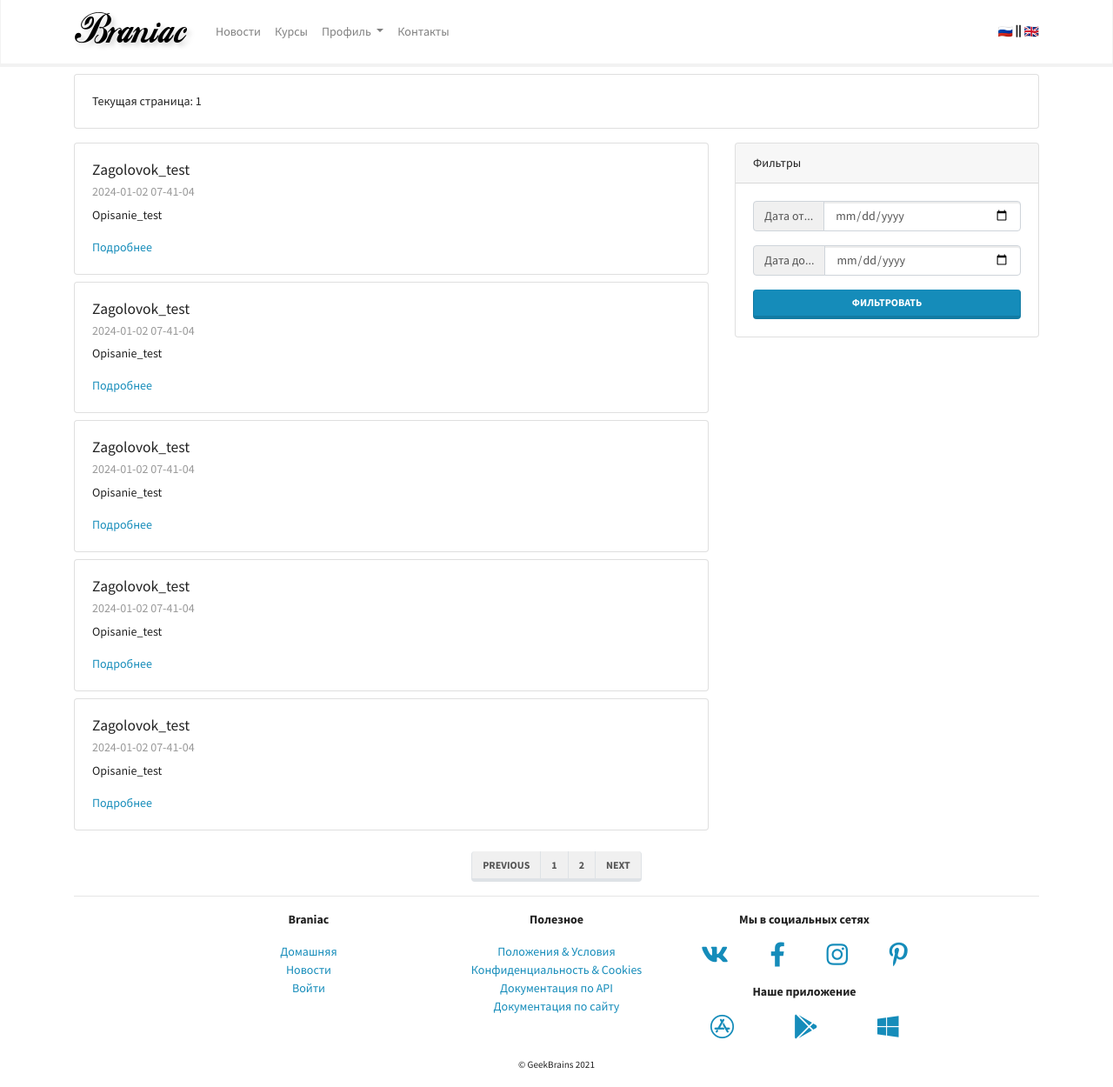
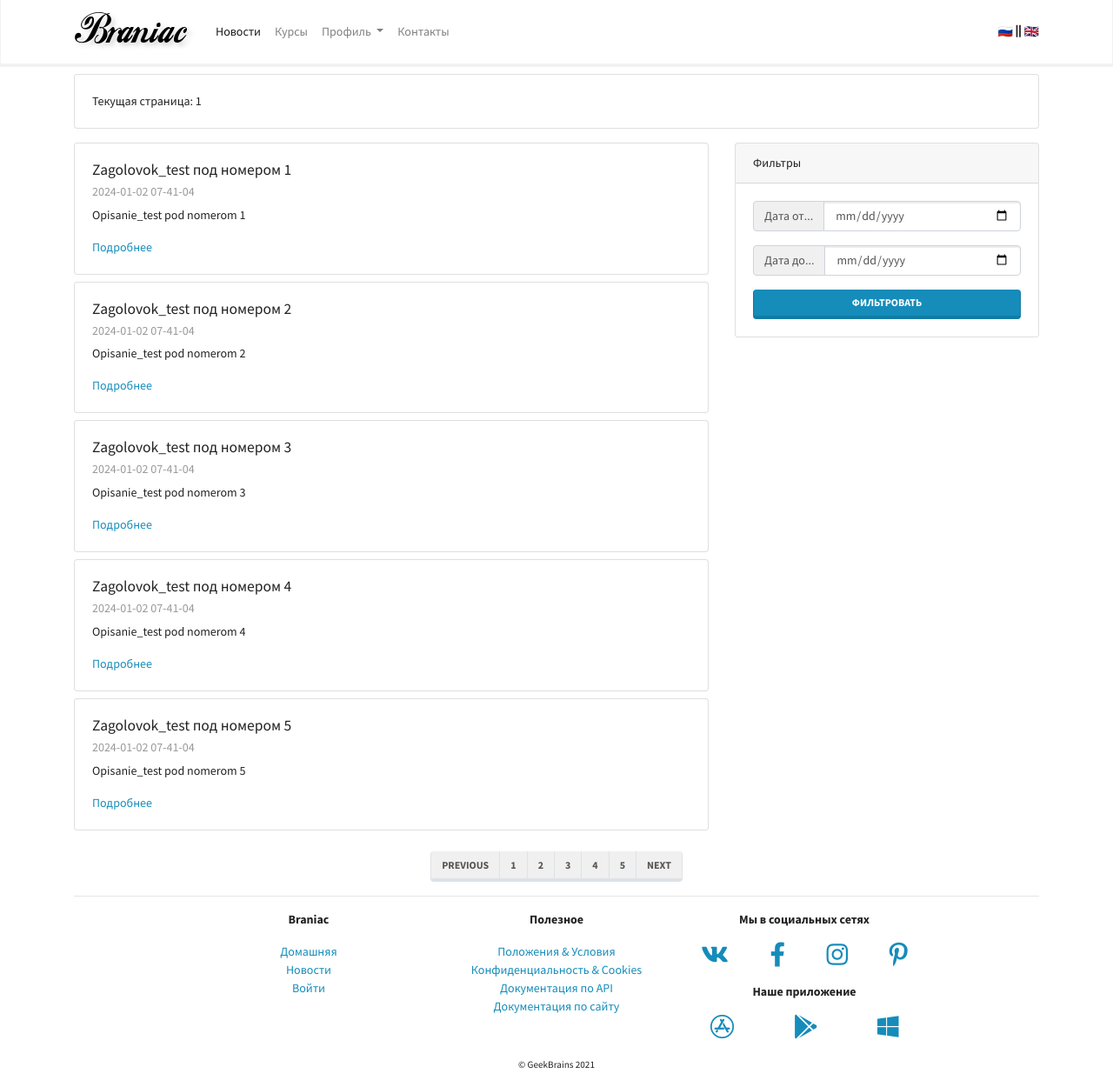
Before and after one commit to YanisMikulskis/BraniacLMS, a Django app: page /mainapp/news/1/ in a window 1280 px wide. Shown: the whole page at 87% size. Run offline with Django 3.2, Linux system fonts and the light colour scheme; some libraries are stand-ins or nearby versions.

Commit message:
lesson_3 upgrade news cards

```diff
--- a/mainapp/templates/mainapp/news.html
+++ b/mainapp/templates/mainapp/news.html
@@ -12,15 +12,24 @@
       </div>
     {% endif %}
 
+    {% if not page_num %}
+      <div class = "card my-2">
+        <div class = "card-body">
+          <p class = "card-text">Текущая страница: {{ 1 }}</p>
+        </div>
+      </div>
+    {% endif %}
+
+
     <div class="row">
 
       <div class="col-lg-8">
-        {% for number in range %}
+        {% for number in range_pag %}
           <div class="card my-2">
             <div class="card-body">
-              <h5 class="card-title">{{ news_title }}</h5>
+              <h5 class="card-title">{{ news_title }} под номером {{ number }}</h5>
               <h6 class="card-subtitle mb-2 text-muted">{{ datetime_obj|date:"Y-m-d h-i-s" }}</h6>
-              <p class="card-text">{{ news_preview }}</p>
+              <p class="card-text">{{ news_preview }} pod nomerom {{ number }}</p>
               <a href="#" class="card-link">Подробнее</a>
             </div>
           </div>
@@ -59,12 +68,10 @@
       <nav aria-label="Page navigation example">
         <ul class="pagination">
           <li class="page-item"><a class="page-link" href="#">Previous</a></li>
-          <li class="page-item"><a class="page-link" href="{% url 'mainapp_namespace:news_paginator' 1 %}">1</a></li>
-          <li class="page-item"><a class="page-link" href="{% url 'mainapp_namespace:news_paginator' page=2 %}">2</a></li>
-          <!-- {% for elem in double_range %}
-            <li class="page-item"><a class="page-link" href="{% if elem == 1 %}{% url 'mainapp_namespace:news_page' %}{% endif %}">{{ elem }}</a></li>
+          {% for number_page in double_range %}
+            <li class="page-item"><a class="page-link" href="{% url 'mainapp_namespace:news_paginator' page=number_page %}?param1=foobar">{{ number_page }}</a></li>
+          {% endfor %}
 
-          {% endfor %} -->
           <li class="page-item"><a class="page-link" href="#">Next</a></li>
         </ul>
       </nav>
--- a/mainapp/views.py
+++ b/mainapp/views.py
@@ -15,7 +15,7 @@ class NewsPageView(TemplateView):
         context = super().get_context_data(**kwargs)
         context["news_title"] = "Zagolovok_test"
         context["news_preview"] = "Opisanie_test"
-        context["range"] = range(5)
+        context["range"] = range(1, 6)
         context["datetime_obj"] = datetime.now()
         context["test_title"] = "Test_zagolovok"
         context["test_preview"] = "Test_opisanie"
@@ -46,4 +46,7 @@ class NewsWithPaginatorView(NewsPageView):
     def get_context_data(self, page, **kwargs: Any) -> dict[str, Any]:
         context = super().get_context_data(page=page, **kwargs)
         context["page_num"] = page
+        # context["range_pag"] = range(1,6) if page == 1 else range(6, 12)
+        dict_page = {1: range(1, 6), 2: range(6, 11), 3: range(11, 16), 4: range(16, 21), 5: range(21, 23)}
+        context["range_pag"] = dict_page[page]
         return context
--- a/templates/includes/main_menu.html
+++ b/templates/includes/main_menu.html
@@ -12,7 +12,7 @@
     <div class="collapse navbar-collapse" id="navbarSupportedContent">
       <ul class="navbar-nav mr-auto">
         <li
-          class="nav-item {% if request.resolver_match.view_name == 'mainapp_namespace:news_page' %}active{% endif %}">
+          class="nav-item {% if request.resolver_match.view_name == 'mainapp_namespace:news_page' or request.resolver_match.view_name == 'mainapp_namespace:news_paginator' %}active{% endif %}">
           <a class="nav-link" href="{% url 'mainapp_namespace:news_page' %}">Новости</a>
         </li>
         <li
```
